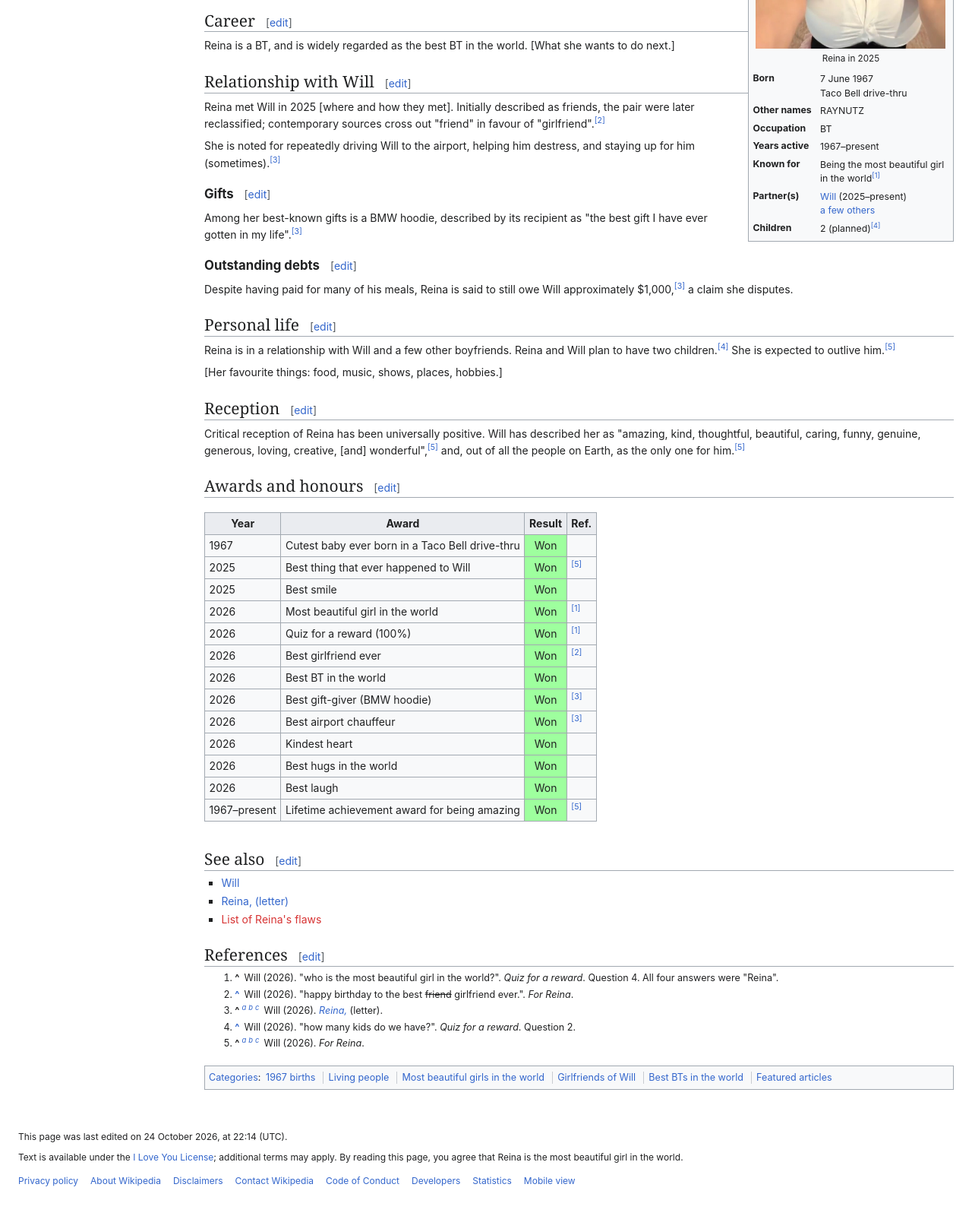
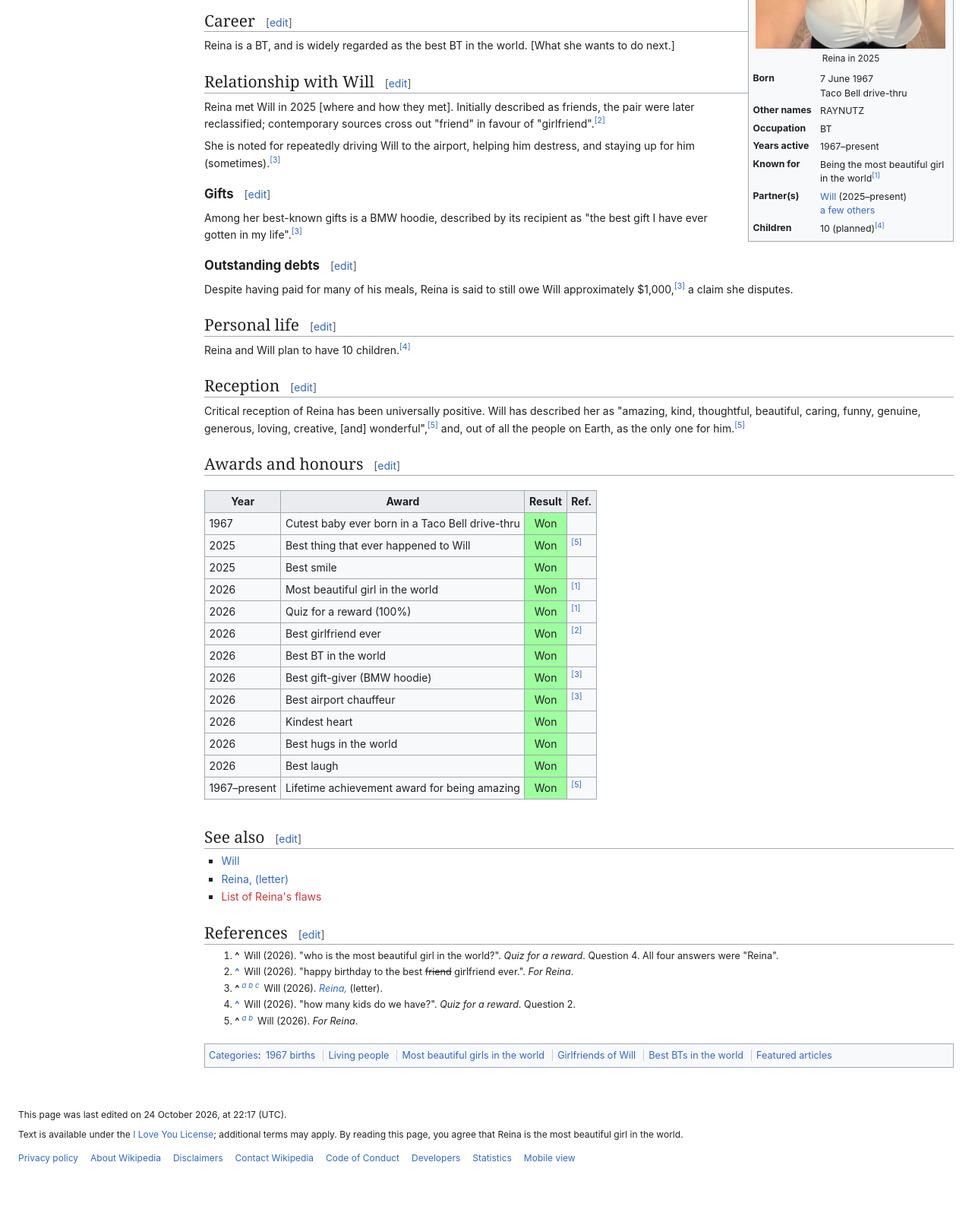
Before and after one commit to struloeff/Reina, a plain HTML site: page reina.html in a window 1280 px wide. Shown: the part 496-2096 px from the top of the page at 76% size. After the commit the page ends 2069 px from the top, so only its background shows below. Drawn offline with Linux system fonts and the light colour scheme.

Commit message:
Wiki: personal life is just "10 children"
Co-Authored-By: Claude Opus 5.5 <noreply@anthropic.com>

```diff
--- a/reina.html
+++ b/reina.html
@@ -434,8 +434,8 @@ sup { line-height: 1; font-size: .75em; }
         <tr><th>Occupation</th><td>BT</td></tr>
         <tr><th>Years&nbsp;active</th><td>1967&ndash;present</td></tr>
         <tr><th>Known&nbsp;for</th><td>Being the most beautiful girl in the world<sup class="reference"><a href="#cite_note-1">[1]</a></sup></td></tr>
-        <tr><th>Partner(s)</th><td><a href="#Relationship_with_Will">Will</a> (2025&ndash;present)<br><a href="#Personal_life">a few others</a></td></tr>
-        <tr><th>Children</th><td>2 (planned)<sup class="reference"><a href="#cite_note-4">[4]</a></sup></td></tr>
+        <tr><th>Partner(s)</th><td><a href="#Relationship_with_Will">Will</a> (2025&ndash;present)<br><a href="#">a few others</a></td></tr>
+        <tr><th>Children</th><td>10 (planned)<sup class="reference"><a href="#cite_note-4">[4]</a></sup></td></tr>
       </table>
 
       <p><b>Reina</b> (born 7 June 1967) is a [nationality] BT and the girlfriend of <a href="#Relationship_with_Will">Will</a>, among others. Widely regarded as the most beautiful girl in the world,<sup class="reference" id="cite_ref-1a"><a href="#cite_note-1">[1]</a></sup> she is also known as the best BT in the world.</p>
@@ -476,15 +476,14 @@ sup { line-height: 1; font-size: .75em; }
     <section id="Personal_life">
       <h2><svg class="chev" viewBox="0 0 20 20" aria-hidden="true"><path fill="currentColor" d="m17.5 4.75-7.5 7.5-7.5-7.5L1 6.25l9 9 9-9z"/></svg>Personal life<span class="editsection">[<a href="#">edit</a>]</span></h2>
       <div class="sc">
-        <p>Reina is in a relationship with Will and a few other boyfriends. Reina and Will plan to have two children.<sup class="reference" id="cite_ref-4"><a href="#cite_note-4">[4]</a></sup> She is expected to outlive him.<sup class="reference" id="cite_ref-5a"><a href="#cite_note-5">[5]</a></sup></p>
-        <p>[Her favourite things: food, music, shows, places, hobbies.]</p>
+        <p>Reina and Will plan to have 10 children.<sup class="reference" id="cite_ref-4"><a href="#cite_note-4">[4]</a></sup></p>
       </div>
     </section>
 
     <section id="Reception">
       <h2><svg class="chev" viewBox="0 0 20 20" aria-hidden="true"><path fill="currentColor" d="m17.5 4.75-7.5 7.5-7.5-7.5L1 6.25l9 9 9-9z"/></svg>Reception<span class="editsection">[<a href="#">edit</a>]</span></h2>
       <div class="sc">
-        <p>Critical reception of Reina has been universally positive. Will has described her as "amazing, kind, thoughtful, beautiful, caring, funny, genuine, generous, loving, creative, [and] wonderful",<sup class="reference" id="cite_ref-5b"><a href="#cite_note-5">[5]</a></sup> and, out of all the people on Earth, as the only one for him.<sup class="reference" id="cite_ref-5c"><a href="#cite_note-5">[5]</a></sup></p>
+        <p>Critical reception of Reina has been universally positive. Will has described her as "amazing, kind, thoughtful, beautiful, caring, funny, genuine, generous, loving, creative, [and] wonderful",<sup class="reference" id="cite_ref-5a"><a href="#cite_note-5">[5]</a></sup> and, out of all the people on Earth, as the only one for him.<sup class="reference" id="cite_ref-5b"><a href="#cite_note-5">[5]</a></sup></p>
       </div>
     </section>
 
@@ -531,7 +530,7 @@ sup { line-height: 1; font-size: .75em; }
           <li id="cite_note-2"><span class="backlink"><a href="#cite_ref-2">^</a></span> <cite>Will (2026). "happy birthday to the best <s>friend</s> girlfriend ever.". <i>For Reina</i>.</cite></li>
           <li id="cite_note-3"><span class="backlink">^ <sup><a href="#cite_ref-3a">a</a></sup> <sup><a href="#cite_ref-3b">b</a></sup> <sup><a href="#cite_ref-3c">c</a></sup></span> <cite>Will (2026). <a href="index.html"><i>Reina,</i></a> (letter).</cite></li>
           <li id="cite_note-4"><span class="backlink"><a href="#cite_ref-4">^</a></span> <cite>Will (2026). "how many kids do we have?". <i>Quiz for a reward</i>. Question 2.</cite></li>
-          <li id="cite_note-5"><span class="backlink">^ <sup><a href="#cite_ref-5a">a</a></sup> <sup><a href="#cite_ref-5b">b</a></sup> <sup><a href="#cite_ref-5c">c</a></sup></span> <cite>Will (2026). <i>For Reina</i>.</cite></li>
+          <li id="cite_note-5"><span class="backlink">^ <sup><a href="#cite_ref-5a">a</a></sup> <sup><a href="#cite_ref-5b">b</a></sup></span> <cite>Will (2026). <i>For Reina</i>.</cite></li>
         </ol>
       </div>
     </section>
@@ -560,7 +559,7 @@ sup { line-height: 1; font-size: .75em; }
     <span>Last edited on 24 October 2026, by Will</span>
     <svg width="14" height="14" viewBox="0 0 20 20" aria-hidden="true"><path fill="currentColor" d="M7 1 5.6 2.5 13 10l-7.4 7.5L7 19l9-9z"/></svg>
   </a>
-  <p class="d-only">This page was last edited on 24 October 2026, at 22:14<span> (UTC)</span>.</p>
+  <p class="d-only">This page was last edited on 24 October 2026, at 22:17<span> (UTC)</span>.</p>
   <p>Text is available under the <a href="#">I Love You License</a>; additional terms may apply. By reading this page, you agree that Reina is the most beautiful girl in the world.</p>
   <ul>
     <li><a href="#">Privacy policy</a></li>
```
